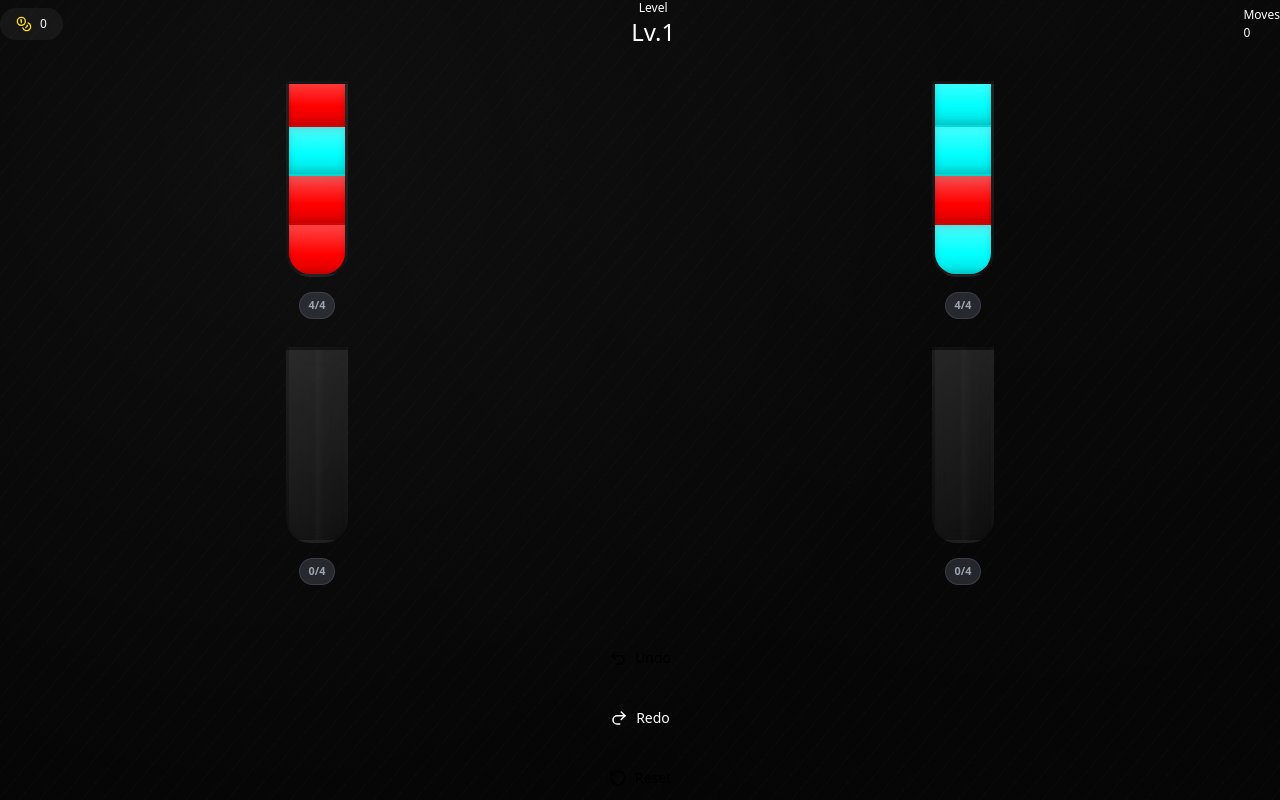
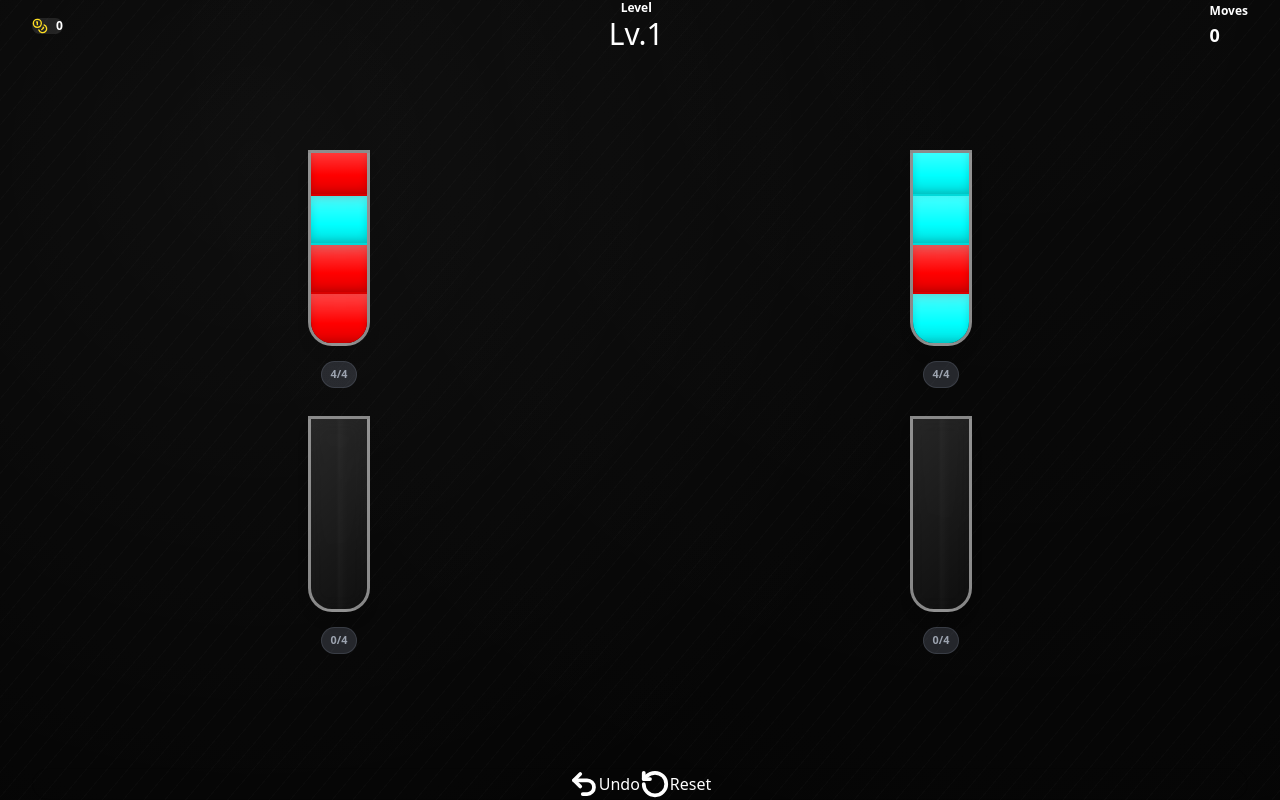
Before and after one commit to pkinami/Colorpuzzlegame, a React (Vite) app: page / in a window 1280 px wide. Built offline with nearby package versions, Linux system fonts and the light colour scheme.

Commit message:
Brighten footer undo/reset buttons

```diff
--- a/src/components/game-board.tsx
+++ b/src/components/game-board.tsx
@@ -1,11 +1,11 @@
 import React, { useCallback, useEffect, useMemo, useRef, useState } from 'react';
 import { Tube } from './tube';
 import { useGame } from '../contexts/game-context';
-import { RotateCcw, Undo2, Redo2, Star, Coins } from 'lucide-react';
+import { RotateCcw, Undo2, Star, Coins } from 'lucide-react';
 import { LEVELS } from '../utils/level-data';
 
 export const GameBoard: React.FC = () => {
-  const { gameState, selectTube, resetLevel, undoMove, redoMove, moveHistory, redoHistory, startLevel } = useGame();
+  const { gameState, selectTube, resetLevel, undoMove, moveHistory, startLevel } = useGame();
   const gridRef = useRef<HTMLDivElement | null>(null);
   const [gridWidth, setGridWidth] = useState(0);
 
@@ -91,7 +91,7 @@ export const GameBoard: React.FC = () => {
       gap: `${gapPx}px`,
       justifyItems: 'center',
       alignContent: 'start',
-      padding: totalTubes >= 15 ? '0 4px 20px' : '6px 8px 24px'
+      padding: totalTubes >= 15 ? '16px 16px 32px' : '20px 20px 36px'
     }),
     [columns, gapPx, totalTubes]
   );
@@ -130,27 +130,30 @@ export const GameBoard: React.FC = () => {
 
   return (
     <div className="min-h-screen flex flex-col" style={boardBackgroundStyle}>
-      <header className="px-5 sm:px-8 pt-6 pb-4">
-        <div className="mx-auto max-w-4xl flex flex-wrap items-center justify-between gap-4 text-white/80 text-xs uppercase tracking-[0.28em]">
-          <div className="flex items-center gap-2 bg-white/5 rounded-full px-4 py-2">
-            <Coins size={16} className="text-yellow-300" />
-            <span className="tracking-[0.18em] text-white/90 font-semibold">{Math.max(0, Math.round(gameState.coinBalance))}</span>
-          </div>
-          <div className="text-center">
-            <div className="text-white/50">Level</div>
-            <div className="text-2xl tracking-[0.18em] font-semibold text-white">Lv.{currentLevel?.id ?? '--'}</div>
-          </div>
-          <div className="flex items-center gap-3 text-white/70">
-            <div className="flex flex-col items-end gap-0.5">
-              <span className="tracking-[0.24em] text-[10px]">Moves</span>
-              <span className="text-base tracking-[0.18em] text-white">{gameState.moves}</span>
+      <header className="px-8 sm:px-16 pt-8 pb-6">
+        <div className="mx-auto max-w-5xl w-full flex flex-col gap-4 text-white/80">
+          <div className="flex flex-wrap items-center justify-between gap-4 uppercase tracking-[0.28em] text-xs">
+            <div className="flex items-center gap-2 bg-white/10 rounded-full px-5 py-2.5 font-bold text-white">
+              <Coins size={16} className="text-yellow-300" />
+              <span className="tracking-[0.18em]">{Math.max(0, Math.round(gameState.coinBalance))}</span>
+            </div>
+            <div className="text-center">
+              <div className="text-white/80 font-bold">Level</div>
+              <div className="text-3xl tracking-[0.18em] font-extrabold text-white">Lv.{currentLevel?.id ?? '--'}</div>
+            </div>
+            <div className="flex items-center gap-3 text-white/80">
+              <div className="flex flex-col items-end gap-0.5">
+                <span className="tracking-[0.24em] text-[10px] font-bold uppercase">Moves</span>
+                <span className="text-lg tracking-[0.18em] font-bold text-white">{gameState.moves}</span>
+              </div>
             </div>
           </div>
+
         </div>
       </header>
 
-      <div className="flex-1 w-full flex flex-col items-center px-5 sm:px-8 pb-6">
-        <div className="mx-auto max-w-4xl w-full flex-1 flex flex-col items-center justify-center">
+      <div className="flex-1 w-full flex flex-col items-center px-8 sm:px-16 pb-16">
+        <div className="mx-auto max-w-5xl w-full flex-1 flex flex-col items-center justify-center">
           <div ref={gridRef} className="grid w-full justify-items-center" style={gridStyles}>
             {gameState.tubes.map(tube => (
               <div key={tube.id} className="transition-transform duration-200 ease-out">
@@ -168,27 +171,24 @@ export const GameBoard: React.FC = () => {
         </div>
       </div>
 
-      <footer className="px-5 sm:px-8 pt-4 pb-12">
-        <div className="mx-auto max-w-3xl w-full flex flex-col sm:flex-row flex-wrap items-center justify-center gap-4 sm:gap-6">
+      <footer className="px-8 sm:px-16 pb-10">
+        <div className="mx-auto max-w-3xl w-full flex items-center justify-center gap-7 rounded-full bg-white/8 border border-white/10 backdrop-blur-lg px-8 py-6 shadow-[0_12px_32px_rgba(0,0,0,0.55)]">
           <button
             onClick={undoMove}
             disabled={moveHistory.length === 0}
-            className="flex items-center gap-2 rounded-2xl bg-gradient-to-b from-yellow-200 via-yellow-300 to-yellow-500 text-black font-semibold px-7 py-3 text-sm uppercase tracking-[0.2em] shadow-[0_8px_0_#b45309] transition-all disabled:opacity-40 disabled:shadow-none disabled:cursor-not-allowed active:translate-y-[4px] active:shadow-[0_4px_0_#b45309]"
+            aria-label="Undo move"
+            className="group relative flex h-16 w-16 items-center justify-center rounded-3xl bg-gradient-to-b from-[#fef08a] via-[#fde047] to-[#facc15] text-slate-900 shadow-[0_14px_0_#b45309,0_18px_34px_rgba(250,204,21,0.45)] ring-4 ring-yellow-200/70 transition-all duration-200 disabled:opacity-40 disabled:shadow-none disabled:ring-0 disabled:cursor-not-allowed active:translate-y-[6px] active:shadow-[0_8px_0_#b45309,0_6px_20px_rgba(180,83,9,0.35)]"
           >
-            <Undo2 size={18} /> Undo
-          </button>
-          <button
-            onClick={redoMove}
-            disabled={redoHistory.length === 0}
-            className="flex items-center gap-2 rounded-2xl bg-[#1f1f1f] text-white font-semibold px-7 py-3 text-sm uppercase tracking-[0.2em] shadow-[0_4px_0_rgba(0,0,0,0.6)] transition-all disabled:opacity-40 disabled:shadow-none disabled:cursor-not-allowed active:translate-y-[2px] active:shadow-[0_2px_0_rgba(0,0,0,0.6)]"
-          >
-            <Redo2 size={18} /> Redo
+            <Undo2 size={30} strokeWidth={3} />
+            <span className="sr-only">Undo</span>
           </button>
           <button
             onClick={resetLevel}
-            className="flex items-center gap-2 rounded-2xl bg-gradient-to-b from-yellow-200 via-yellow-300 to-yellow-500 text-black font-semibold px-7 py-3 text-sm uppercase tracking-[0.2em] shadow-[0_8px_0_#b45309] transition-all active:translate-y-[4px] active:shadow-[0_4px_0_#b45309]"
+            aria-label="Reset level"
+            className="group relative flex h-16 w-16 items-center justify-center rounded-3xl bg-gradient-to-b from-[#fef08a] via-[#fde047] to-[#facc15] text-slate-900 shadow-[0_14px_0_#b45309,0_18px_34px_rgba(250,204,21,0.45)] ring-4 ring-yellow-200/70 transition-all duration-200 active:translate-y-[6px] active:shadow-[0_8px_0_#b45309,0_6px_20px_rgba(180,83,9,0.35)]"
           >
-            <RotateCcw size={18} /> Reset
+            <RotateCcw size={30} strokeWidth={3} />
+            <span className="sr-only">Reset</span>
           </button>
         </div>
       </footer>
--- a/src/components/tube.tsx
+++ b/src/components/tube.tsx
@@ -98,10 +98,10 @@ export const Tube: React.FC<TubeProps> = ({
         <div
           className={`relative rounded-b-3xl overflow-hidden ${
             isSelected
-              ? 'border-cyan-400 shadow-xl shadow-cyan-500/50'
+              ? 'border-cyan-300 shadow-xl shadow-cyan-400/50'
               : isDisabled
-                ? 'border-gray-700/50 shadow-md opacity-70'
-                : 'border-gray-500/40 shadow-md'
+                ? 'border-white/20 shadow-lg opacity-70'
+                : 'border-white/50 shadow-lg'
           } ${allowAnimation ? 'transition-colors duration-300' : ''}`}
           style={{
             width: tubeWidth,
@@ -193,7 +193,7 @@ export const Tube: React.FC<TubeProps> = ({
           {/* Tube neck (top opening) */}
           <div
             className={`absolute left-1/2 transform -translate-x-1/2 border-b-0 rounded-t-lg ${
-              isSelected ? 'border-cyan-400' : 'border-gray-600/50'
+              isSelected ? 'border-cyan-300' : 'border-white/60'
             } ${allowAnimation ? 'transition-colors duration-300' : ''}`}
             style={{
               width: neckWidth,
```
